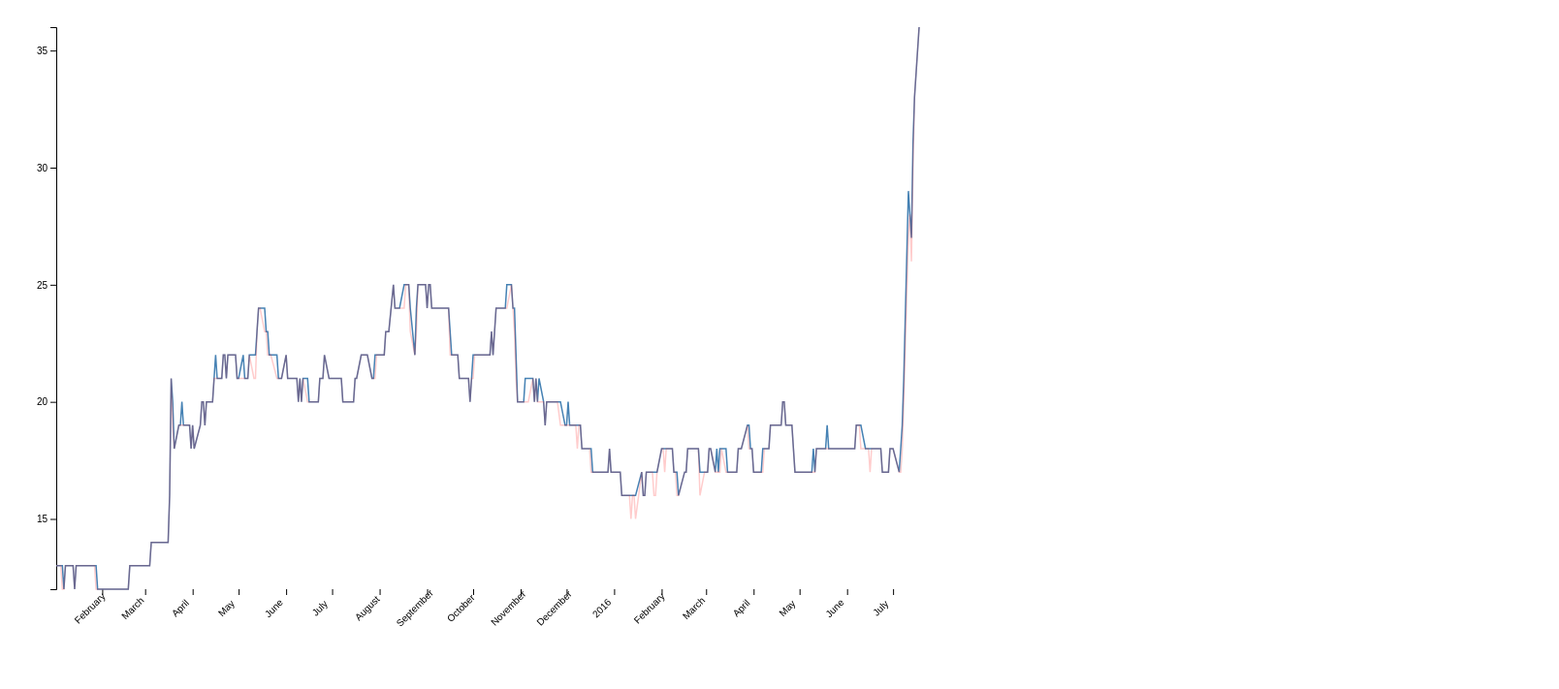
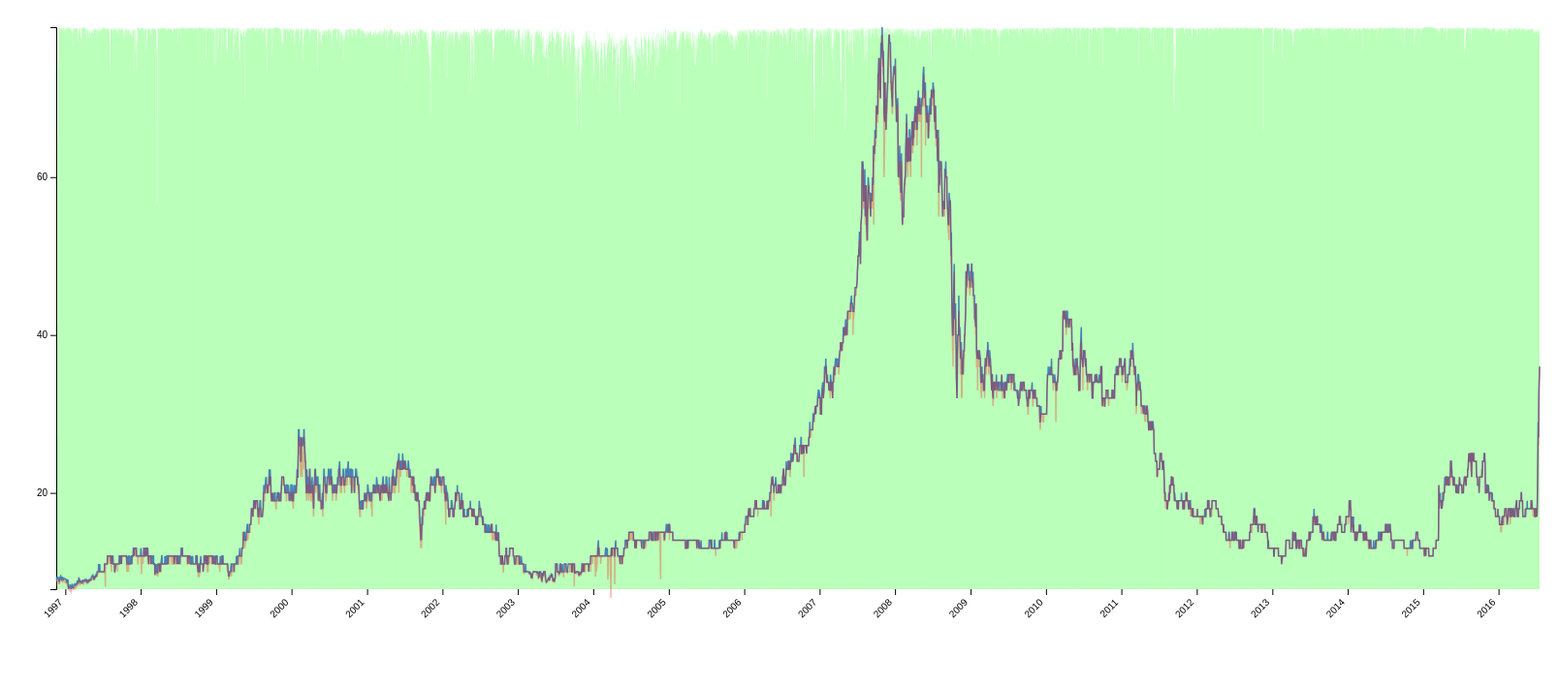
Before and after one commit to hebertomoreno/ntdoyStockViz, a plain HTML site: page index.html in a window 1280 px wide. Shown: the whole page at 97% size, 1608 px wide, since content can reach past the window. Drawn offline with Linux system fonts and the light colour scheme.

Commit message:
Volume Bar Graph Displayed
We are now displaying the volume graph behind the line graph for open
and low. Next step, changin the alpha depending on the volume, although
it might not work.

```diff
--- a/index.html
+++ b/index.html
@@ -18,7 +18,7 @@
 }
 .lowLine {
   fill: none;
-  stroke: rgba(255,0,0,0.2);
+  stroke: rgba(255,0,0,0.3);
   stroke-width: 1.5px;
 }
 
--- a/ntdoyLineGraph.js
+++ b/ntdoyLineGraph.js
@@ -1,10 +1,11 @@
 //Width, Height and padding
 var margin = {top: 20, right: 20, bottom: 100, left: 50},
-    w = 960 - margin.left - margin.right,
+    w = 1600 - margin.left - margin.right,
     h = 700 - margin.top - margin.bottom;
 /*var w = 500;
 var h = 500;*/
 var padding = 50;
+var barPadding = 0;
 
 var makeLineGraph = function(data)
 {
@@ -25,6 +26,11 @@ var makeLineGraph = function(data)
             {
               return d.Open;
             })
+  var vDom = d3.extent(data, function(d)
+            {
+              return d.Volume;
+            })
+  console.log("Vol Domain: ", vDom);
   //console.log("X Domain", xDom);
   //console.log("Y Domain", yDom);
   /***Scales***/
@@ -33,6 +39,9 @@ var makeLineGraph = function(data)
                   .range([0, w]);
   var yScale = d3.scaleLinear()
                   .domain(yDom)
+                  .range([h,0]);
+  var vScale = d3.scaleLinear()
+                  .domain(vDom)
                   .range([h,0]);
   /****Axes Declaration****/
   var xAxis = d3.axisBottom()
@@ -71,6 +80,27 @@ var makeLineGraph = function(data)
                   //console.log("Value scaled in y: ",yScale(d.Open));
                   return yScale(d.Low);
                 });
+  /***Draw Volume Squares***/
+  svg.selectAll("rect")
+      .data(data)
+      .enter()
+      .append("rect")
+      .attr("x", function(d,i)
+                {
+                  var rectPos = w/data.length;
+                  return i*rectPos;
+                })
+      .attr("y", function(d,i)
+                  {
+                    return h-vScale(d.Volume);
+                  })
+      .attr("width", function(d){
+                    return (w/data.length)-barPadding;
+                    })
+      .attr("height",function(d){
+                      return vScale(d.Volume);
+                    })
+      .attr("fill", "rgba(0,255,0,0.3)");
   /***Draw Axes***/
   svg.append("g")
      .attr("class","xaxis")
@@ -95,11 +125,12 @@ var makeLineGraph = function(data)
       .datum(data)
       .attr("class", "openLine")
       .attr("d", openLine);
-  /***Draw Open Line***/
+  /***Draw Low Line***/
   svg.append("path")
       .datum(data)
       .attr("class", "lowLine")
       .attr("d", lowLine);
+
 }
 
 function getMinDate(data){
--- a/ntdoycsv.js
+++ b/ntdoycsv.js
@@ -3,7 +3,7 @@ var ntdoycsv = function()
 {
   var parser = d3.timeParse("%Y-%m-%d");
   var tFormat = d3.timeFormat("%d/%m/%y");
-  d3.csv("table2.csv", function(dataset)
+  d3.csv("table.csv", function(dataset)
   {
     data = dataset.map(function(d)
     {
```
